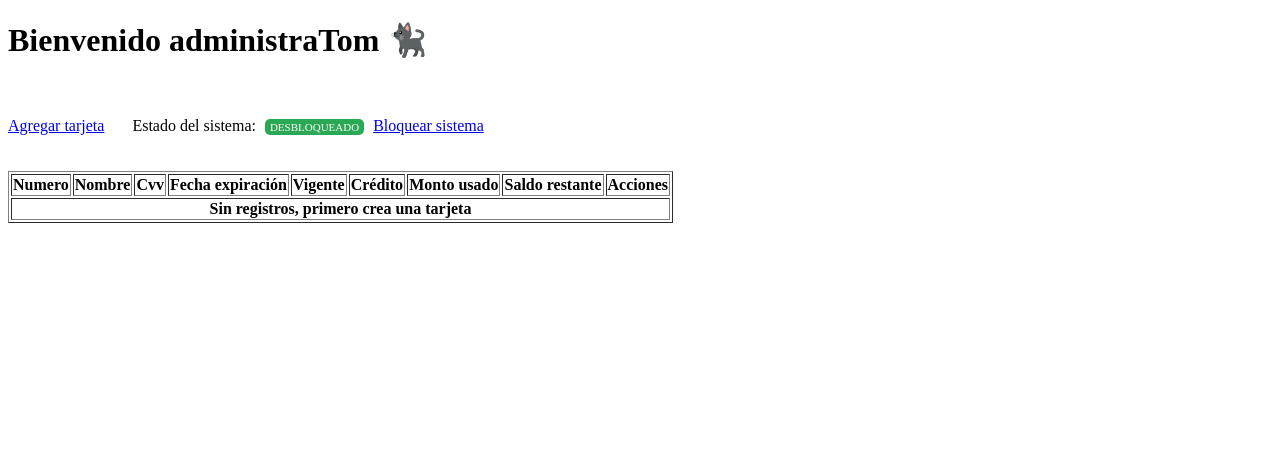
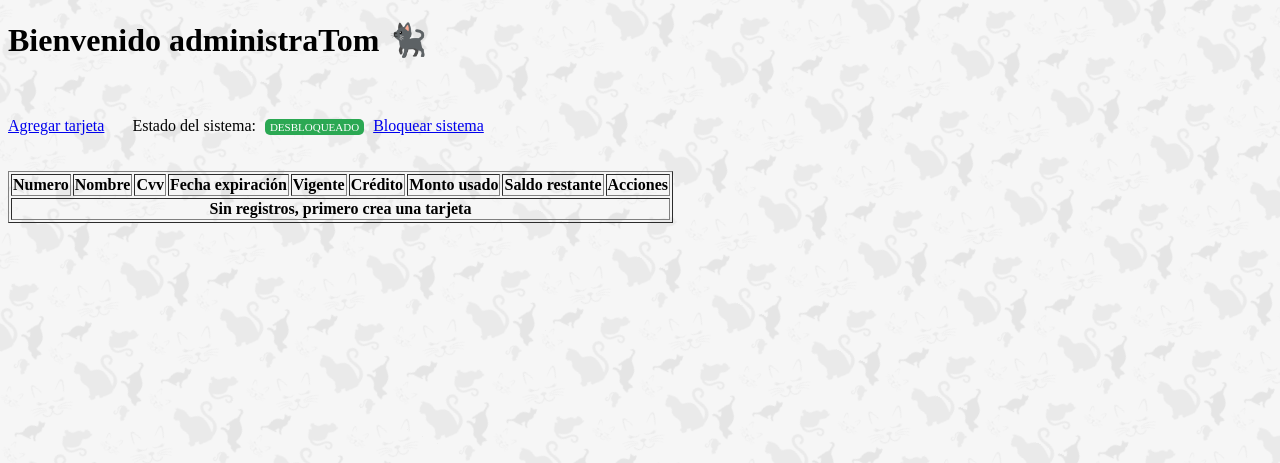
Before and after one commit to ignaciovillela/tom_bank, a Django app: page /lista_tarjetas/ in a window 1280 px wide. Shown: the top 463 px of the page. Run offline with Django 4.2, Linux system fonts and the light colour scheme; data that the repository does not hold is empty.

Commit message:
add styles

```diff
--- a/templates/base.html
+++ b/templates/base.html
@@ -6,6 +6,42 @@
         <meta charset="UTF-8">
         <title>{% block titulo %}TomBank{% endblock %}</title>
         {% block styles %}{% endblock %}
+        <style>
+            .chip-err {
+                padding: 5px 10px;
+                border-radius: 5px;
+                background-color: #dc143c;
+                color: #ffffff;
+                box-shadow: #585858 1px 2px 2px;
+            }
+            body::before {
+                background-image: url(/static/small-pattern.jpeg);
+                content: "";
+                position: fixed;
+                background-repeat: repeat;
+                top: -1000px;
+                right: -1000px;
+                bottom: -1000px;
+                left: -1000px;
+                z-index: -1;
+                background-size: 110px;
+                transform: rotate(25deg);
+                opacity: 20%;
+            }
+            body:not(:has(.pay-card))::before {
+                opacity: 10%;
+            }
+            .pay-card {
+                background-color: #ffffffdd;
+                border-radius: 10px;
+                width: 650px;
+                text-align: -webkit-center;
+                padding: 30px;
+                margin: 100px auto auto;
+                box-shadow: 4px 4px 10px 5px #777;
+            }
+        </style>
+
     </head>
     <body>
         {% block bienvenido %}<h1>Bienvenido administraTom 🐈‍⬛</h1>{% endblock %}
@@ -18,7 +54,9 @@
         {% endif %}
         <br>
         <br>
-        {% block body %}{% endblock %}
+        <div class="body">
+            {% block body %}{% endblock %}
+        </div>
     </body>
     {% block sctipts %}{% endblock %}
 </html>
--- a/templates/realizar_pago.html
+++ b/templates/realizar_pago.html
@@ -14,6 +14,7 @@
     </style>
 {% endblock %}
 {% block body %}
+    <div class="pay-card">
         <br>
         <br>
         <span>El ID de la transacción es: <strong>$ {{ transaccion.id }}</strong></span>
@@ -45,6 +46,7 @@
             <br><br>
             <input type="submit" value="Realizar pago">
         </form>
+    </div>
 {% endblock %}
 {% block sctipts %}
     <script>
--- a/tom/views.py
+++ b/tom/views.py
@@ -1,4 +1,5 @@
 import re
+from decimal import Decimal
 
 from django import forms
 from django.contrib import messages
@@ -7,6 +8,7 @@ from django.shortcuts import redirect, render
 from django.urls import reverse
 
 from tom import Data
+from tom.async_process import make_request
 from tom.models import Tarjeta, Transaccion
 
 
@@ -164,6 +166,7 @@ def realizar_pago(request, uuid):
     try:
         transaccion = Transaccion.objects.get(id=uuid, estado=Transaccion.Estados.PENDIENTE)
         if transaccion.get_expirado():
+            make_request(transaccion.error_url)
             raise transaccion.DoesNotExist
     except Transaccion.DoesNotExist:
         texto = 'Error: transacción no encontrada o no está pendiente'
@@ -177,6 +180,7 @@ def realizar_pago(request, uuid):
     }
     if form.is_valid():
         c['transaccion'] = form.save()
+        make_request(transaccion.success_url)
         return render(request, 'pago_realizado.html', c)
     return render(request, 'realizar_pago.html', c)
 
@@ -188,7 +192,7 @@ def api_realizar_pago(request):
     if not all(x in request.GET for x in required_data):
         return JsonResponse({'error': f'Se deben enviar los siguientes datos: {", ".join(required_data)}'}, status=400)
     transaccion = Transaccion.crear_transaccion_pendiente(
-        request.GET['monto'],
+        Decimal(request.GET['monto']),
         request.GET['detalle'],
         request.GET['success_url'],
         request.GET['error_url'],
--- a/tom_bank/urls.py
+++ b/tom_bank/urls.py
@@ -1,9 +1,11 @@
+from django.conf import settings
+from django.conf.urls.static import static
 from django.urls import path, reverse_lazy
 from django.views.generic import RedirectView
 
 from tom.views import (
-    api_anular_pago, lista_tarjetas, pagar_tarjeta, detalle_tarjeta,
-    api_realizar_pago, api_verificar_pago, realizar_pago,
+    api_anular_pago, api_realizar_pago, api_verificar_pago, detalle_tarjeta,
+    lista_tarjetas, pagar_tarjeta, realizar_pago,
 )
 
 urlpatterns = [
@@ -19,3 +21,6 @@ urlpatterns = [
     path('api/anular_pago/', api_anular_pago, name='api_anular_pago'),
     path('api/verificar_pago/', api_verificar_pago, name='api_verificar_pago'),
 ]
+
+if settings.DEBUG:
+    urlpatterns += static(settings.STATIC_URL, document_root=settings.STATIC_ROOT)
```
Also changed, not shown: templates/pago_realizado.html (+7 -2 lines), tom_bank/settings.py (+8 -2 lines), static/pattern.png (added), static/small-pattern.jpeg (added). Lines whose indentation alone changed are shown as unchanged.
